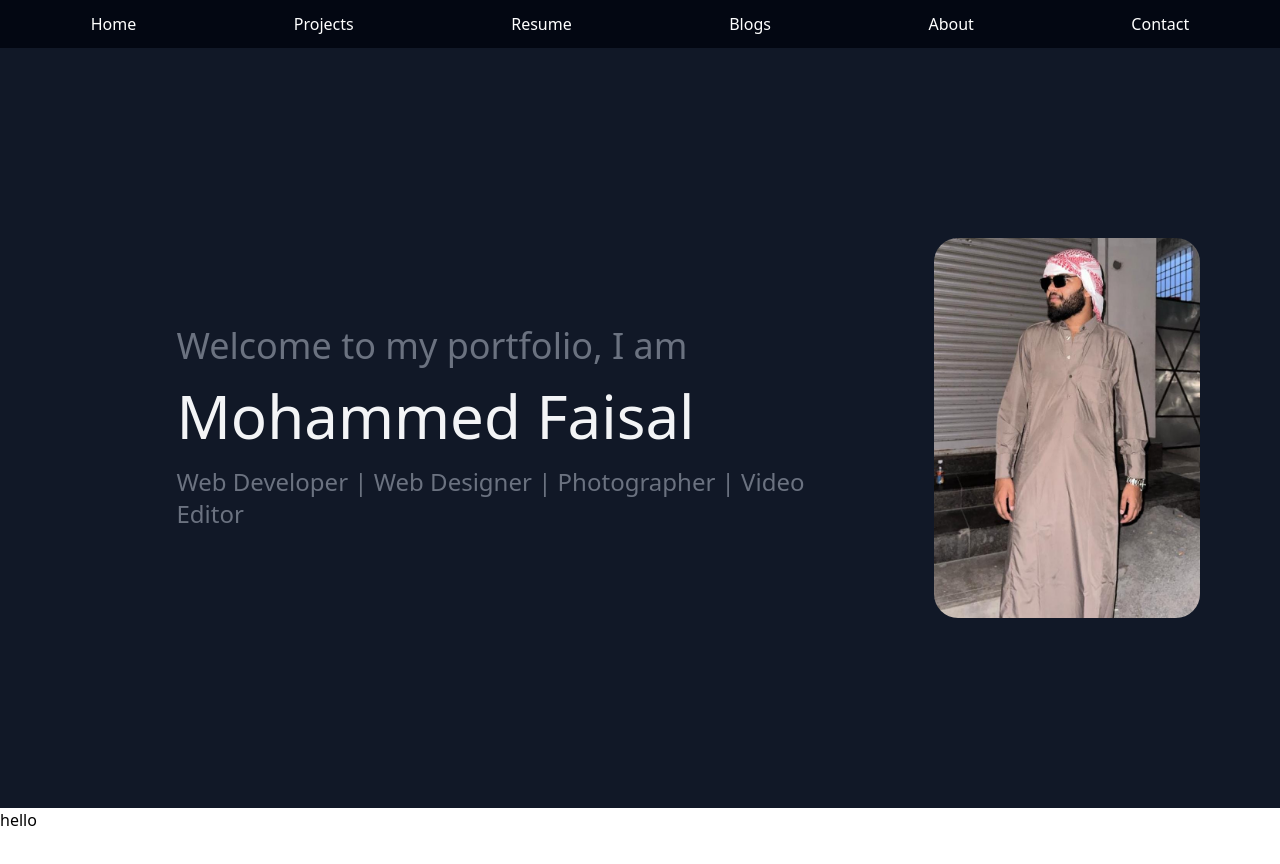
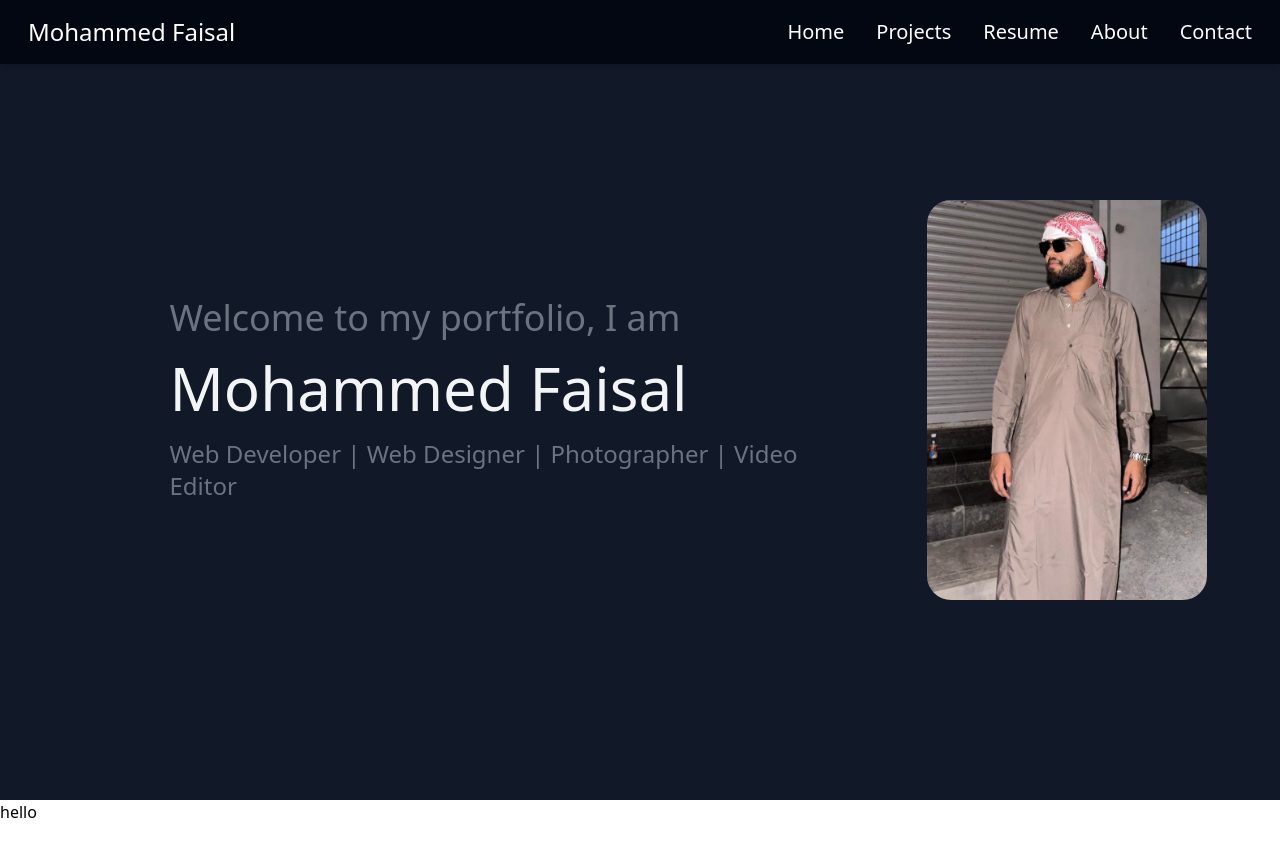
Before and after one commit to mdfaisalshn/port-MERN, a React (Create React App) app in the folder main/: page / in a window 1280 px wide. Shown: the top 864 px of the page. Built offline with nearby package versions, Linux system fonts and the light colour scheme.

Commit message:
Responsive navbar

```diff
--- a/main/public/index.html
+++ b/main/public/index.html
@@ -29,6 +29,7 @@
   <body>
     <noscript>You need to enable JavaScript to run this app.</noscript>
     <div id="root"></div>
+    <script src="https://unpkg.com/ionicons@4.5.10-0/dist/ionicons.js"></script>
     <!--
       This HTML file is a template.
       If you open it directly in the browser, you will see an empty page.
--- a/main/src/components/Hero.jsx
+++ b/main/src/components/Hero.jsx
@@ -1,8 +1,9 @@
 import React from 'react'
 import hero from '../assets/hero.jpg'
+
 const Hero = () => {
   return (
-    <div className='flex flex-col-reverse justify-center items-center bg-gray-900 h-[95vh] lg:flex-row'>
+    <div className='flex flex-col-reverse justify-center items-center bg-gray-900 h-[100vh] lg:flex-row'>
       <div className='flex flex-col items-start justify-center text-gray-500 p-24 gap-5 lg:w-2/3'>
         <h2 className='text-2xl lg:text-4xl'>Welcome to my portfolio, I am</h2>
         <h1 className='text-4xl lg:text-6xl 2xl:text-8xl text-gray-100'>Mohammed Faisal</h1>
--- a/main/src/components/Navbar.jsx
+++ b/main/src/components/Navbar.jsx
@@ -1,17 +1,52 @@
-import React from 'react'
+import React, { useState } from 'react'
 
 const Navbar = () => {
+  let Links =[
+    {name: "Home", link:"/"},
+    {name: "Projects", link:"/"},
+    {name: "Resume", link:"/"},
+    {name: "About", link:"/"},
+    {name: "Contact", link:"/"}
+  ]
+
+  let [open,setOpen]=useState(false);
+
   return (
-    <div className="bg-gray-950 text-white p-3">
-        <ul className='justify-center text-center sm:flex sm:justify-around'>
-          <li className='hover:text-gray-400 cursor-pointer'>Home</li>
-          <li className='hover:text-gray-400 cursor-pointer'>Projects</li>
-          <li className='hover:text-gray-400 cursor-pointer'>Resume</li>
-          <li className='hover:text-gray-400 cursor-pointer'>Blogs</li>
-          <li className='hover:text-gray-400 cursor-pointer'>About</li>
-          <li className='hover:text-gray-400 cursor-pointer'>Contact</li>
+    <div className='shadow-md w-full fixed top-0 left-0 text-white'>
+      <div className='md:flex items-center justify-between bg-gray-950 py-4 m:px-10 px-7'>
+        <div className='text-2xl'>
+          Mohammed Faisal
+        </div>
+        <div onClick={()=>setOpen(!open)} className='text-3xl text-white absolute right-10 top-4 cursor-pointer md:hidden'>
+          <ion-icon name={open ? 'close' : 'menu'}></ion-icon>
+        </div>
+        <ul className={`md:flex md:items-center md:pb-0 absolute md:static bg-gray-950 md:z-auto z-[-1] left-0 w-full md:w-auto md:pl-0 pl-9 transition-all duration-300 ease-in ${open ? 'top-16 opacity-100':'top-[-490px] md:opacity-100 opacity-0'}`}>
+          {
+            Links.map((link)=>(
+              <li key={link.name} className='md:ml-8 text-xl md:my-0 my-9'>
+                <a href={link.link} className='hover:text-gray-400'>{link.name}</a>
+              </li>
+            ))
+          }
         </ul>
+      </div>
     </div>
+
+    // <div className="bg-gray-950 text-white p-5 flex justify-between">
+    //   <div>
+    //     <h1 className='text-2xl'>Mohammed Faisal</h1>
+    //   </div>
+    //   <div>
+    //     <ul className='flex text-center sm:flex sm:justify-around justify-around gap-16'>
+    //       <li className='hover:text-gray-400 cursor-pointer'>Home</li>
+    //       <li className='hover:text-gray-400 cursor-pointer'>Projects</li>
+    //       <li className='hover:text-gray-400 cursor-pointer'>Resume</li>
+    //       <li className='hover:text-gray-400 cursor-pointer'>Blogs</li>
+    //       <li className='hover:text-gray-400 cursor-pointer'>About</li>
+    //       <li className='hover:text-gray-400 cursor-pointer'>Contact</li>
+    //     </ul>
+    //   </div>
+    // </div>
   )
 }
 
```
